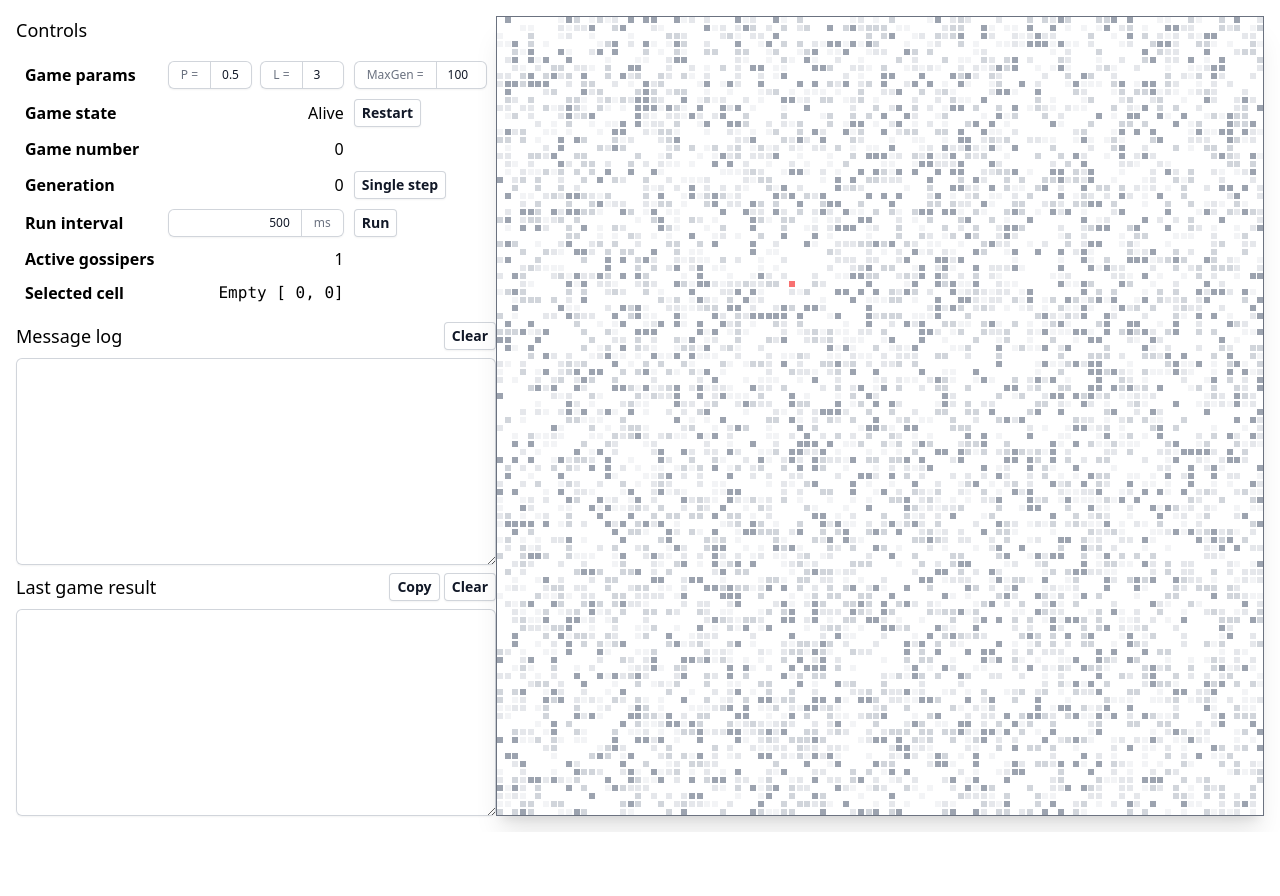
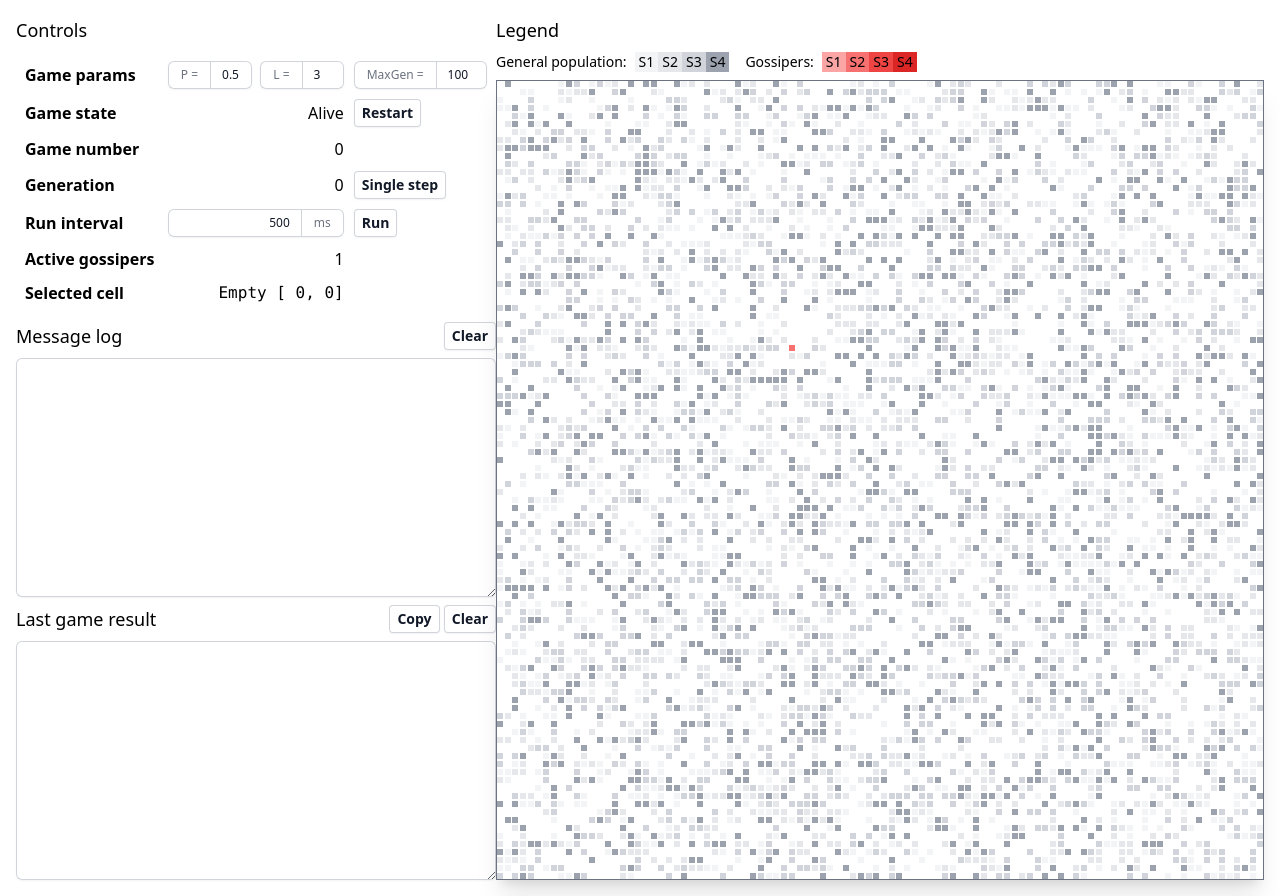
Before and after one commit to hodbn/cs-89512, a SvelteKit app in the folder ex1/ex1/: page / in a window 1280 px wide. Before the commit the page ends 832 px from the top, so only its background shows below. Built offline with nearby package versions, Linux system fonts and the light colour scheme; a web font is replaced by a local one.

Commit message:
add cell kind legend

```diff
--- a/ex1/ex1/src/routes/Game.svelte
+++ b/ex1/ex1/src/routes/Game.svelte
@@ -355,7 +355,9 @@
 			</tr>
 			<tr>
 				<th class="text-start">Selected cell</th>
-				<td class="text-end min-w-[6rem] font-mono">{state[selectedIndex]?.kind ?? 'Empty'} {indexToCoordsStr(selectedIndex)}</td>
+				<td class="text-end min-w-[6rem] font-mono"
+					>{state[selectedIndex]?.kind ?? 'Empty'} {indexToCoordsStr(selectedIndex)}</td
+				>
 				<td />
 			</tr>
 		</table>
@@ -392,6 +394,24 @@
 			>{lastResult}</textarea
 		>
 	</div>
+	<div class="flex flex-col space-y-2">
+		<h1 class="text-lg">Legend</h1>
+		<div class="flex space-x-4 text-sm">
+			<div class="flex">
+				<div class="mr-2">General population:</div>
+				<div class="px-1 bg-gray-100">S1</div>
+				<div class="px-1 bg-gray-200">S2</div>
+				<div class="px-1 bg-gray-300">S3</div>
+				<div class="px-1 bg-gray-400">S4</div>
+			</div>
+			<div class="flex">
+				<div class="mr-2">Gossipers:</div>
+				<div class="px-1 bg-red-300">S1</div>
+				<div class="px-1 bg-red-400">S2</div>
+				<div class="px-1 bg-red-500">S3</div>
+				<div class="px-1 bg-red-600">S4</div>
+			</div>
+		</div>
 		<div
 			class="grid gap-0.5 grid-cols-[repeat(100,_minmax(0,_1fr))] grid-rows-[repeat(100,_minmax(0,_1fr))] bg-white border border-gray-500 shadow-xl text-xs"
 		>
@@ -417,6 +437,7 @@
 			{/each}
 		</div>
 	</div>
+</div>
 
 <style lang="postcss">
 </style>
```
Lines whose indentation alone changed are shown as unchanged.
